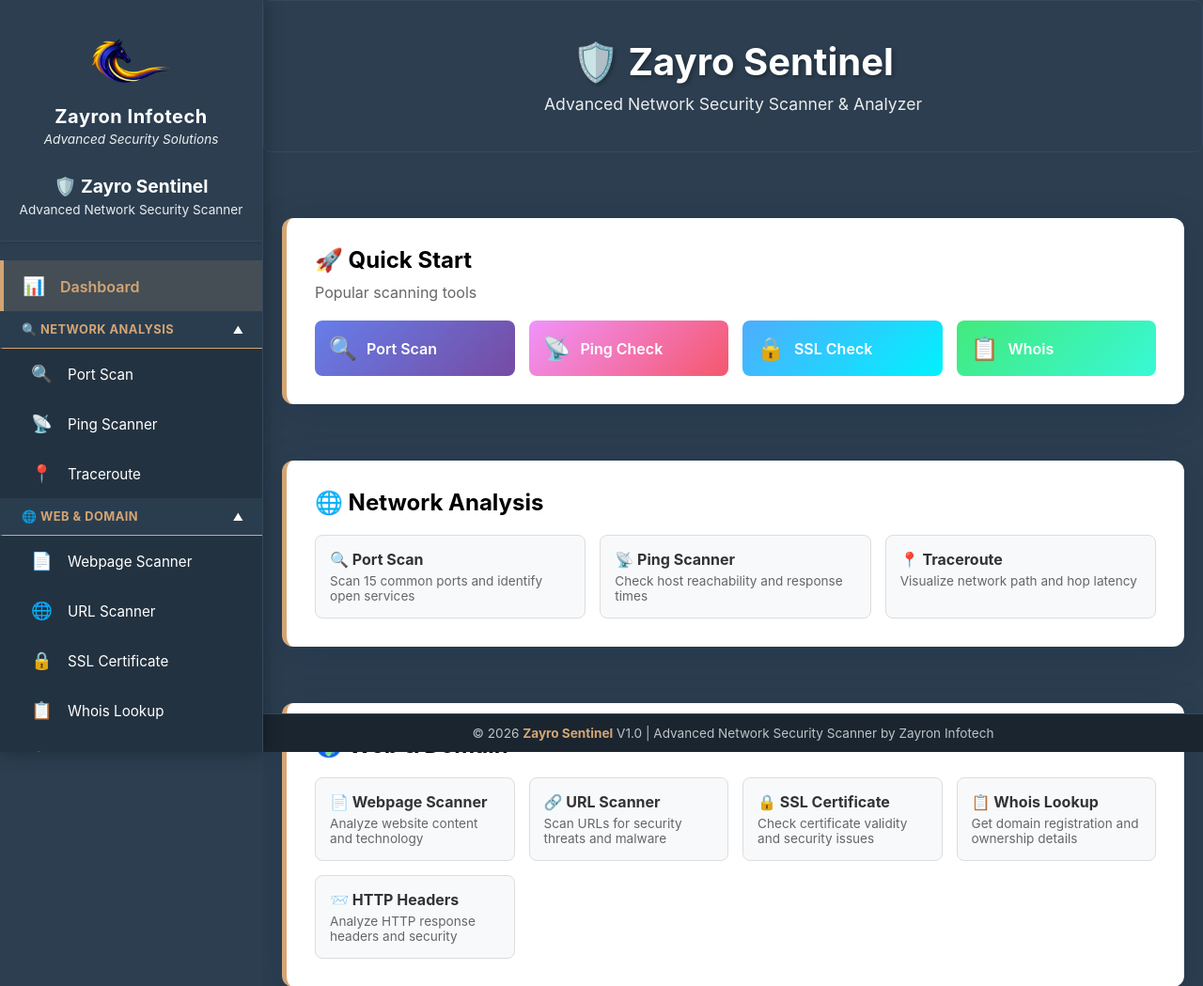
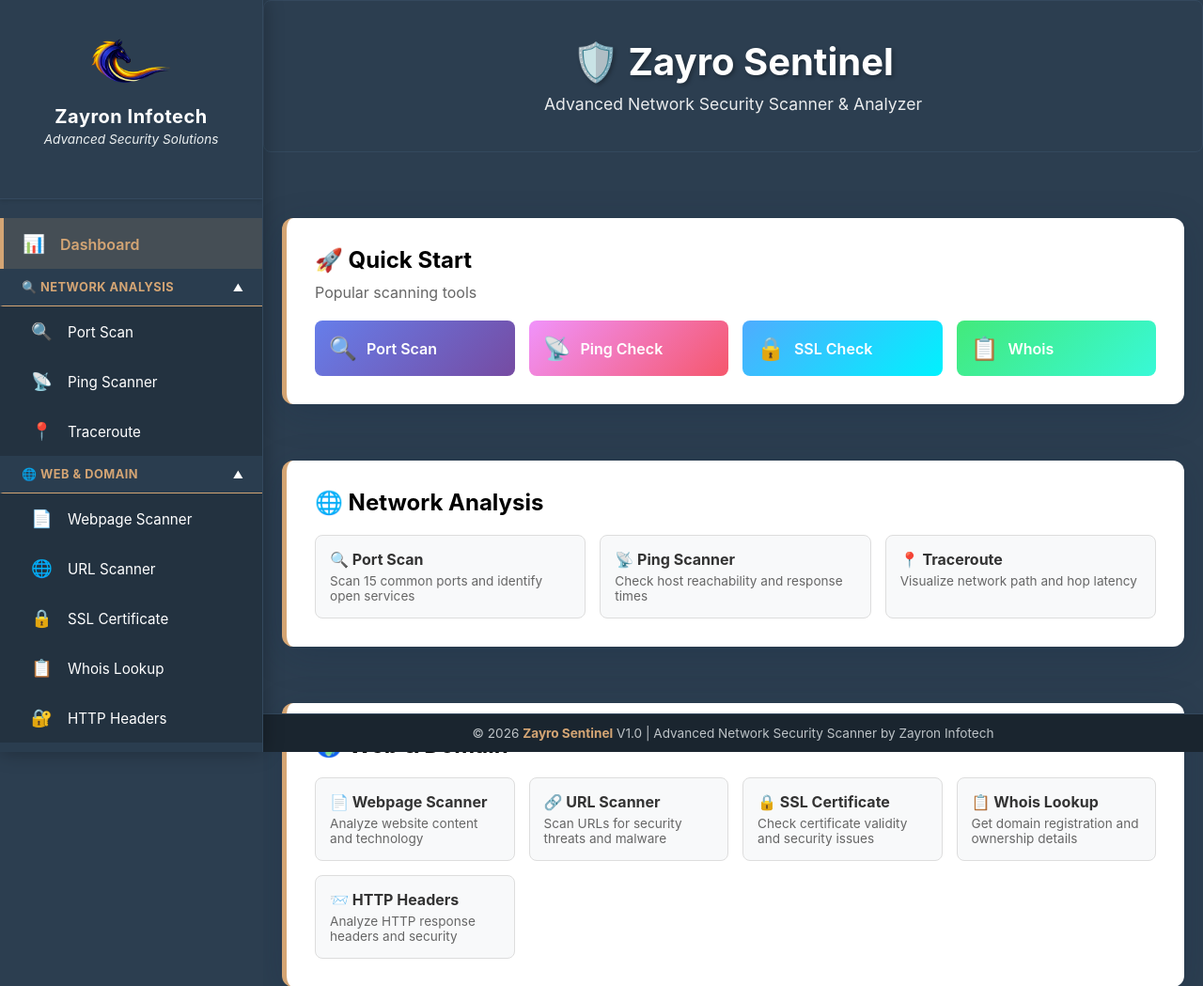
Before and after one commit to zayroninfotech/NetworkScanner, a Django app: page / in a window 1280 px wide. Shown: the top 1049 px of the page at 94% size. Run offline with Django 4.2, Linux system fonts and the light colour scheme; data that the repository does not hold is empty; some libraries are stand-ins or nearby versions.

Commit message:
Remove: Zayro Sentinel text from sidebar header to clean up design

```diff
--- a/scanner/templates/scanner/index.html
+++ b/scanner/templates/scanner/index.html
@@ -725,8 +725,6 @@
                 <div class="company-name">Zayron Infotech</div>
                 <div class="company-tagline">Advanced Security Solutions</div>
             </div>
-            <h2 style="margin-top: 15px; font-size: 1.2em;">🛡️ Zayro Sentinel</h2>
-            <p>Advanced Network Security Scanner</p>
         </div>
 
         <nav class="sidebar-nav">
```
